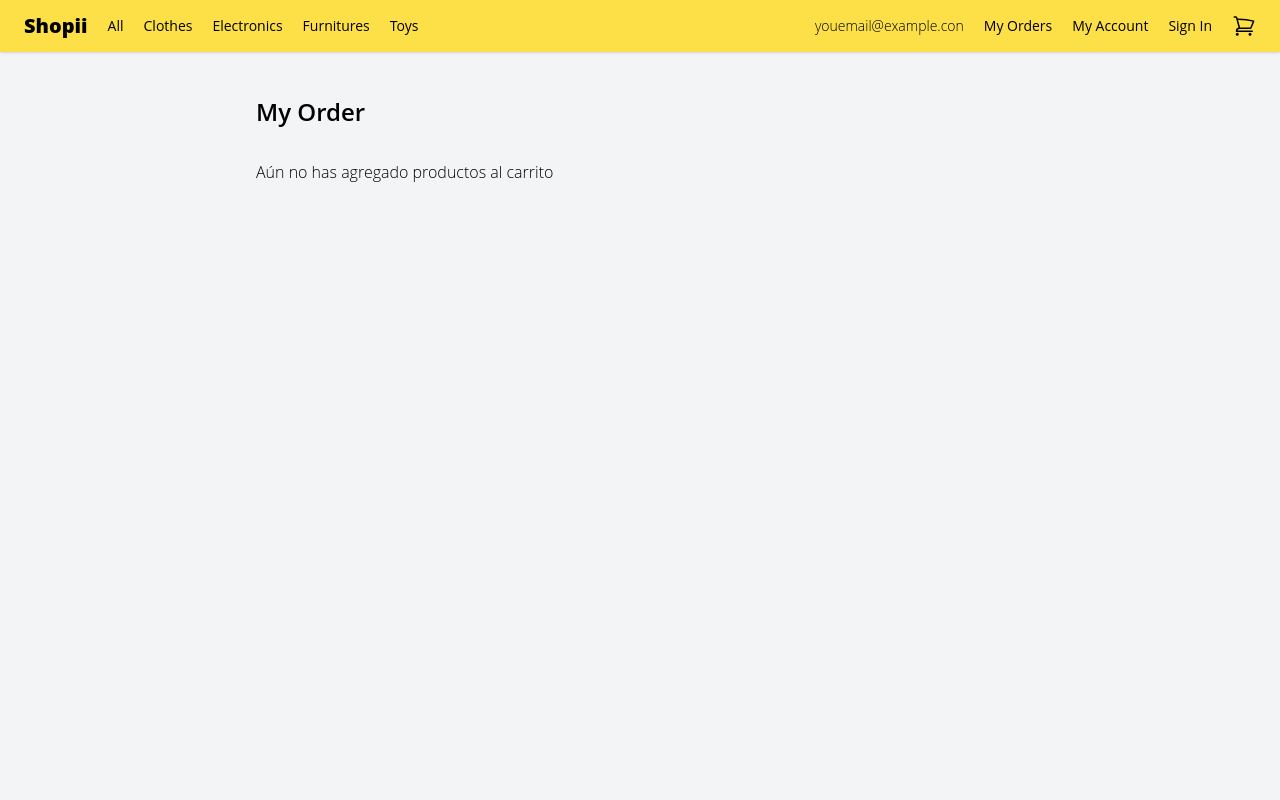
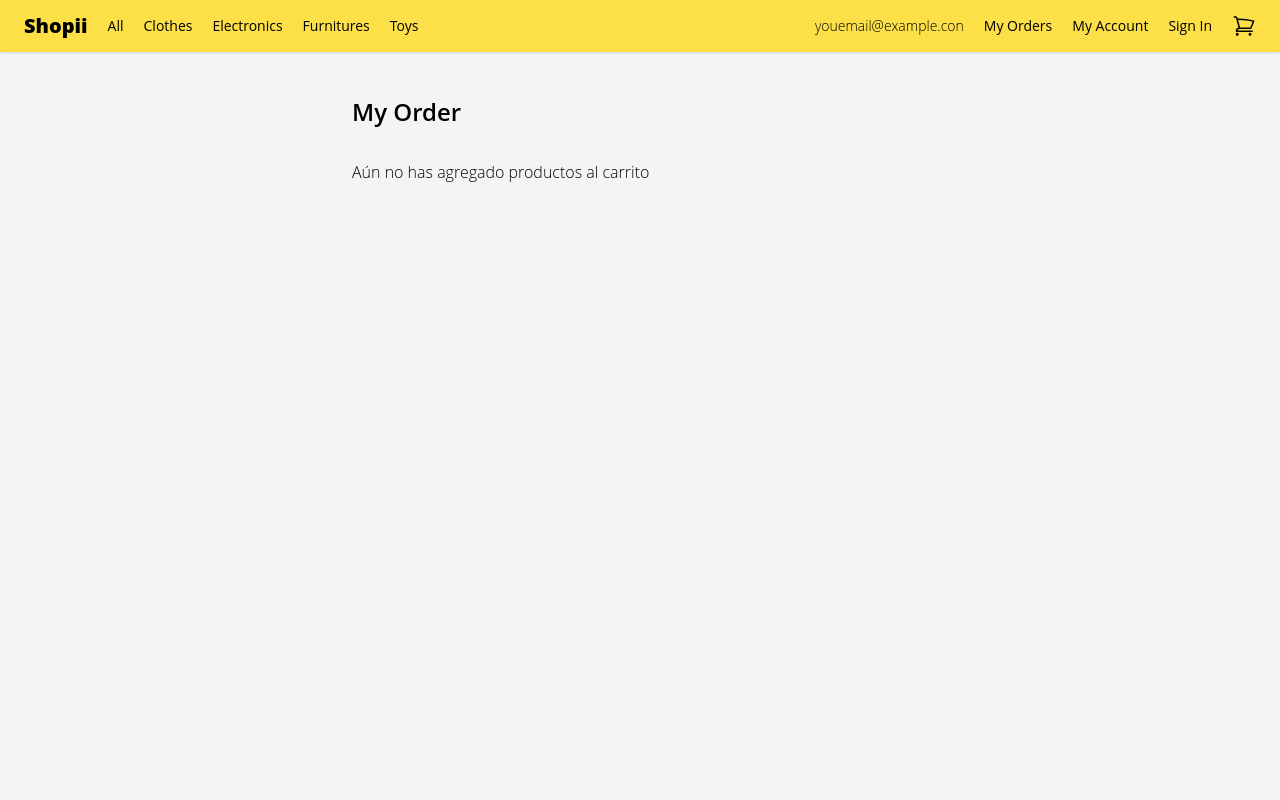
Before and after one commit to carlosandf/shopii, a React (Vite) app: page /orders/1 in a window 1280 px wide. Shown: the top 800 px of the page. Built offline with nearby package versions, Linux system fonts and the light colour scheme.

Commit message:
Update styles

```diff
--- a/src/components/layout/index.jsx
+++ b/src/components/layout/index.jsx
@@ -9,8 +9,8 @@ export const Layout = ({ children }) => {
         <Navbar />
         <Sidebar />
       </header>
-      <main className='mt-16 relative grid gap-1 justify-center min-h-screen items-start p-8'>
-        <div className='Layout-main grid max-w-screen-xl justify-items-center rounded-s-lg h-[inherit]'>
+      <main className='mt-16 relative flex gap-1 justify-center min-h-screen items-start p-8'>
+        <div className='Layout-main grid w-full max-w-screen-xl justify-items-center rounded-s-lg h-[inherit]'>
           {children}
         </div>
       </main>
--- a/src/pages/my_order/index.jsx
+++ b/src/pages/my_order/index.jsx
@@ -1,17 +1,15 @@
-import { useLocation, useParams } from 'wouter';
 import { useShoppingCartContext } from '../../hooks/useShoppingCartContext';
+import { OrderItem } from './order_item';
 
-export const MyOrder = () => {
+export const MyOrder = ({ id: orderId }) => {
   const { orders } = useShoppingCartContext();
-  const [path] = useLocation();
-  const orderId = path.split('/').at(2);
 
-  console.log({ params: useParams() });
+  console.log(orderId);
 
   const currentOrder = orders.find(order => order.id === orderId);
 
   return (
-    <div className="w-[60vw] m-auto">
+    <div className="w-full max-w-xl m-auto">
       <header className='mb-8 flex'>
         <h2 className="text-center text-2xl font-semibold">
           My Order
@@ -23,21 +21,12 @@ export const MyOrder = () => {
               <ul className='gap-2 flex flex-col'>
                 {
                   currentOrder?.products.map(({ image, title, id, price }) => (
-                    <li key={`${orderId}_${id}`}>
-                      <article className='flex h-28 overflow-hidden shadow-md rounded bg-white p-5 items-center justify-between border border-gray-200'>
-                        <section className="w-[60%] flex gap-6 items-center">
-                          <figure className='w-[80%] max-w-[70px]'>
-                            <img className='aspect-square h-full object-cover' src={image} alt={title} />
-                          </figure>
-                          <section className='flex flex-col justify-between'>
-                            <p className='text-lg font-semibold line-clamp-1'>{title}</p>
-                          </section>
-                        </section>
-                        <section className='w-[20%] text-end'>
-                          <span className='text-xl font-semibold block'>${price}</span>
-                        </section>
-                      </article>
-                    </li>
+                    <OrderItem
+                      key={`${orderId}_${id}`}
+                      image={image}
+                      title={title}
+                      price={price}
+                    />
                   ))
                 }
               </ul>
--- /dev/null
+++ b/src/pages/my_order/order_item.jsx
@@ -0,0 +1,19 @@
+export const OrderItem = ({ image, title, price }) => {
+  return (
+    <li>
+      <article className='flex h-28 overflow-hidden shadow-md rounded bg-white p-5 items-center justify-between border border-gray-200'>
+        <section className="w-[80%] flex gap-6 items-center">
+          <figure className='w-[80%] max-w-[70px]'>
+            <img className='aspect-square h-full object-cover' src={image} alt={title} />
+          </figure>
+          <section className='flex flex-col justify-between'>
+            <p className='text-lg font-semibold line-clamp-1'>{title}</p>
+          </section>
+        </section>
+        <section className='w-[20%] text-end'>
+          <span className='text-xl font-semibold block'>${price}</span>
+        </section>
+      </article>
+    </li>
+  );
+};
--- a/src/pages/my_orders/my_orders.jsx
+++ b/src/pages/my_orders/my_orders.jsx
@@ -7,11 +7,11 @@ import { sumListNums } from '../../utils/sumListItems.js';
 export const MyOrders = () => {
   const { orders } = useShoppingCartContext();
   return (
-    <section>
+    <section className="w-full max-w-xl">
       <header className="mb-8">
         <h3 className='text-2xl font-semibold'>My orders</h3>
       </header>
-      <div className=' w-[60vw]  grid gap-2'>
+      <div className='grid gap-2'>
         {
           orders.map(order => (
             <article key={order.date}>
--- a/src/router/index.jsx
+++ b/src/router/index.jsx
@@ -17,7 +17,9 @@ export const AppRouter = () => {
       <Route path='/account' component={MyAccount} />
       <Route path='/cart' component={ShoppingCart} />
       <Route path='/orders/all' component={MyOrders} />
-      <Route path="/orders/:id" component={MyOrder} />
+      <Route path="/orders/:id">
+        {(params) => <MyOrder id={params.id} />}
+      </Route>
       <Route component={NotFound} />
     </Switch>
   );
```
